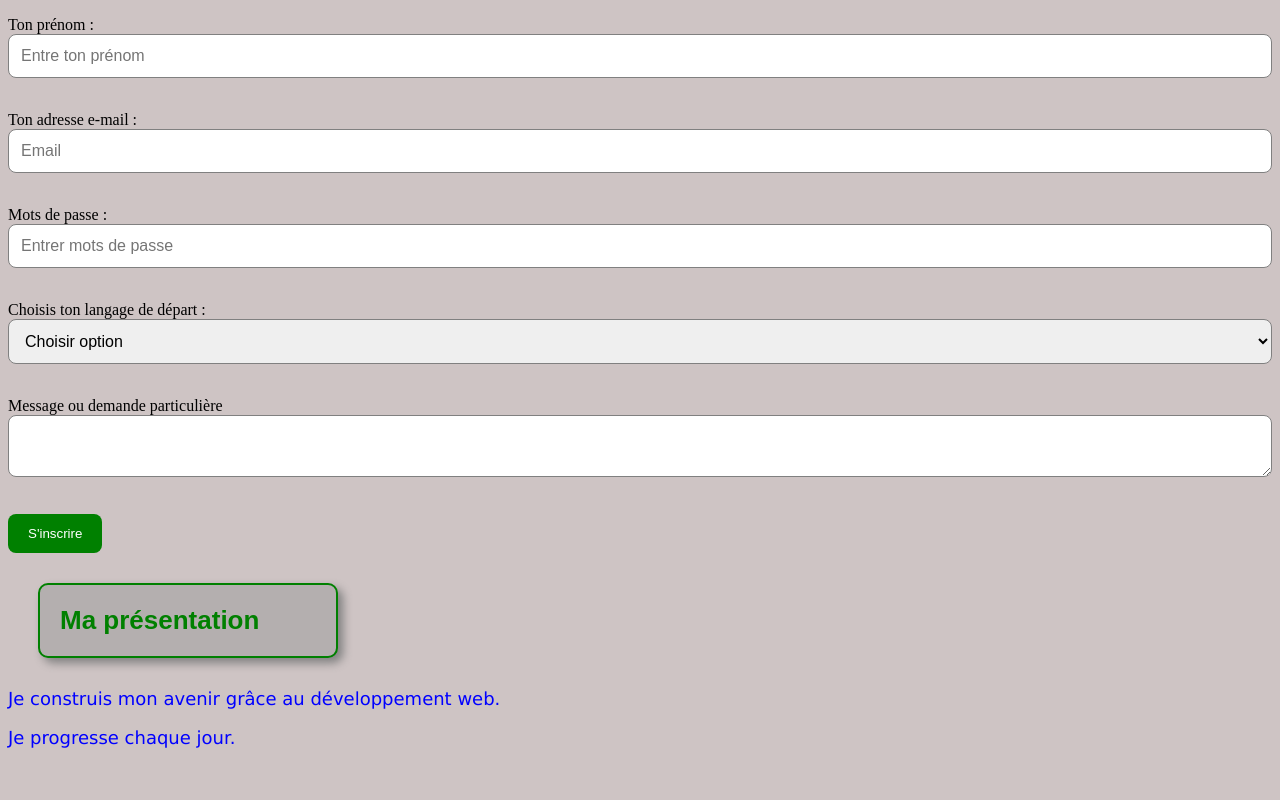
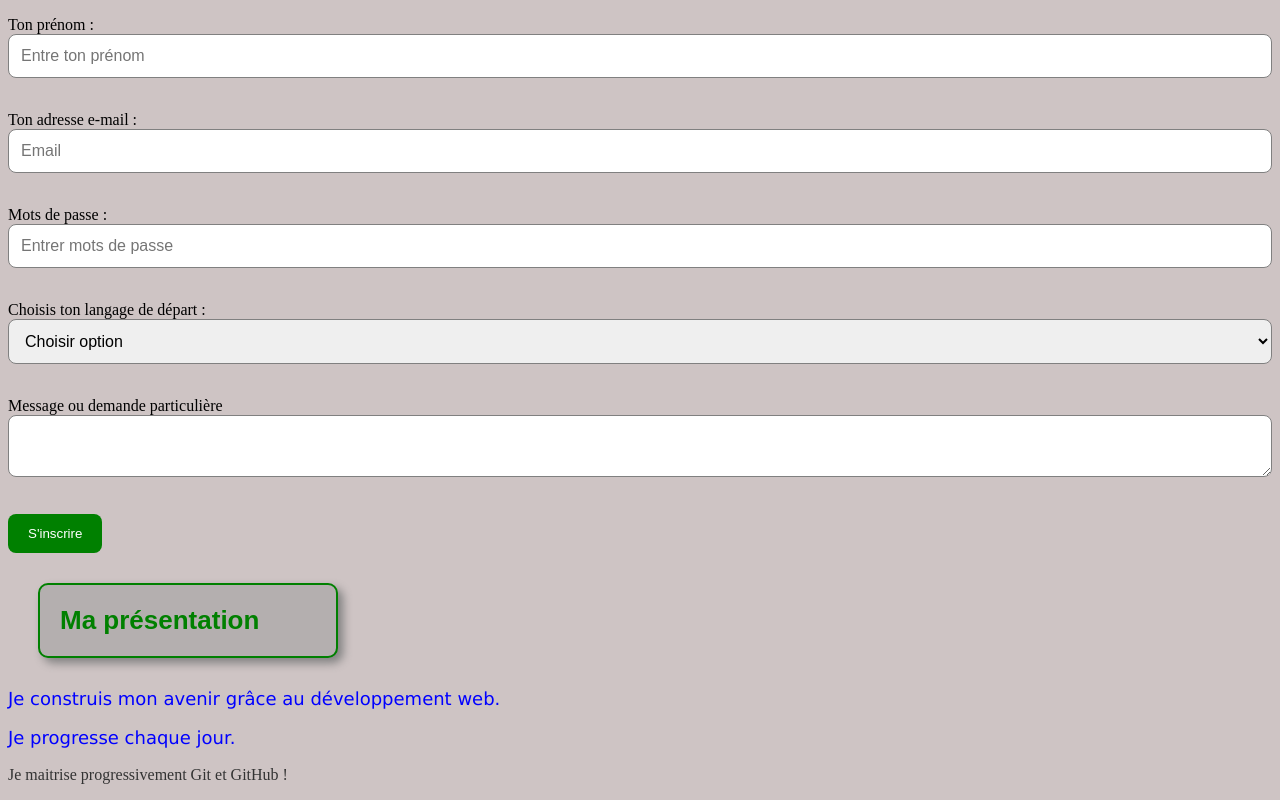
Before and after one commit to TK3-code/FormaDev, a plain HTML site: page MonPremierSitea/index.html in a window 1280 px wide. Shown: the part 1124-1924 px from the top of the page. Before the commit the page ends 1890 px from the top, so only its background shows below. Drawn offline with Linux system fonts and the light colour scheme.

Commit message:
Ajout d'un paragraphe sur Git

```diff
--- a/MonPremierSitea/index.html
+++ b/MonPremierSitea/index.html
@@ -209,6 +209,8 @@ button {
 
 <p class="texte">Je progresse chaque jour.</p>
 
+<p>Je maitrise progressivement Git et GitHub !</p>
+
 
 
 </body>
```
